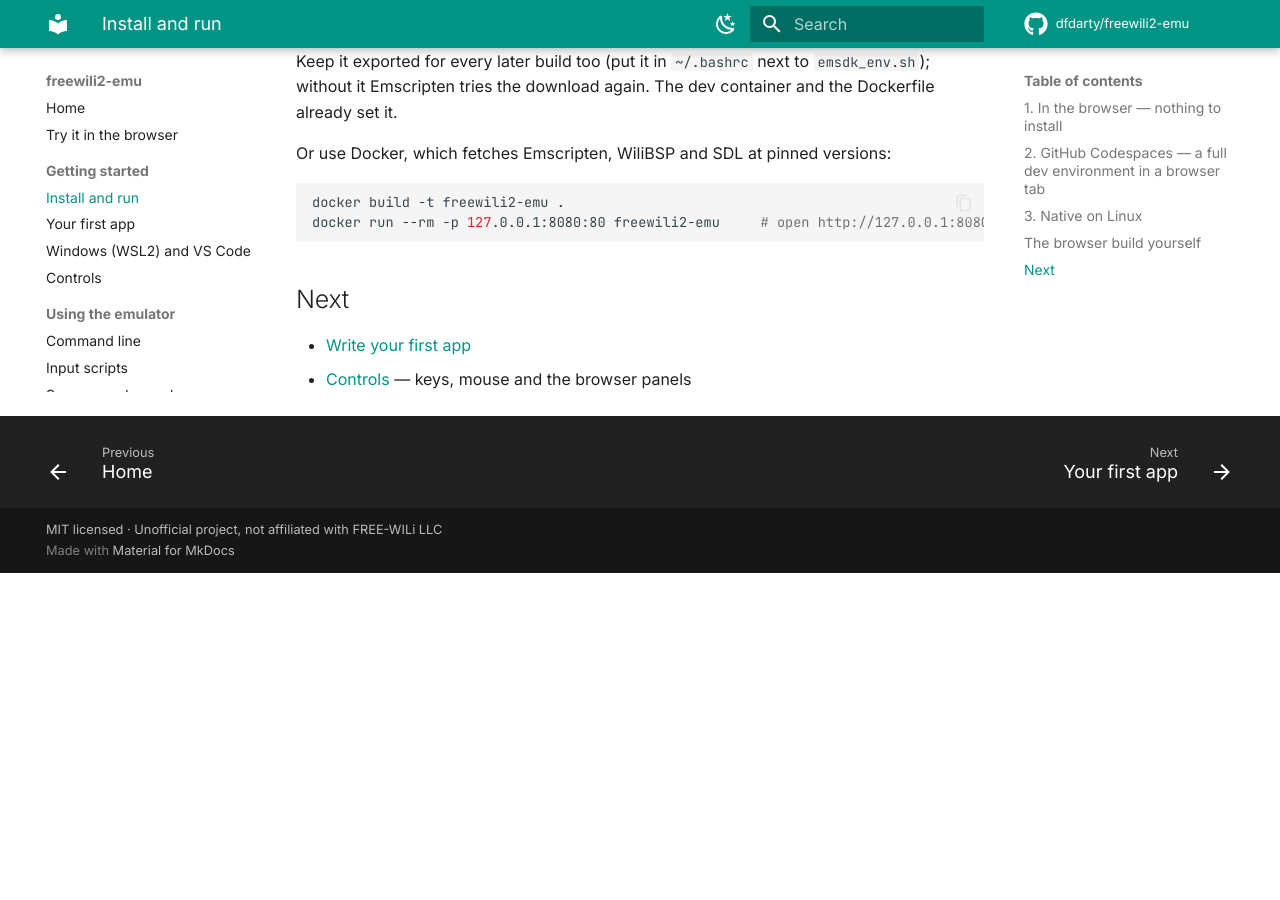
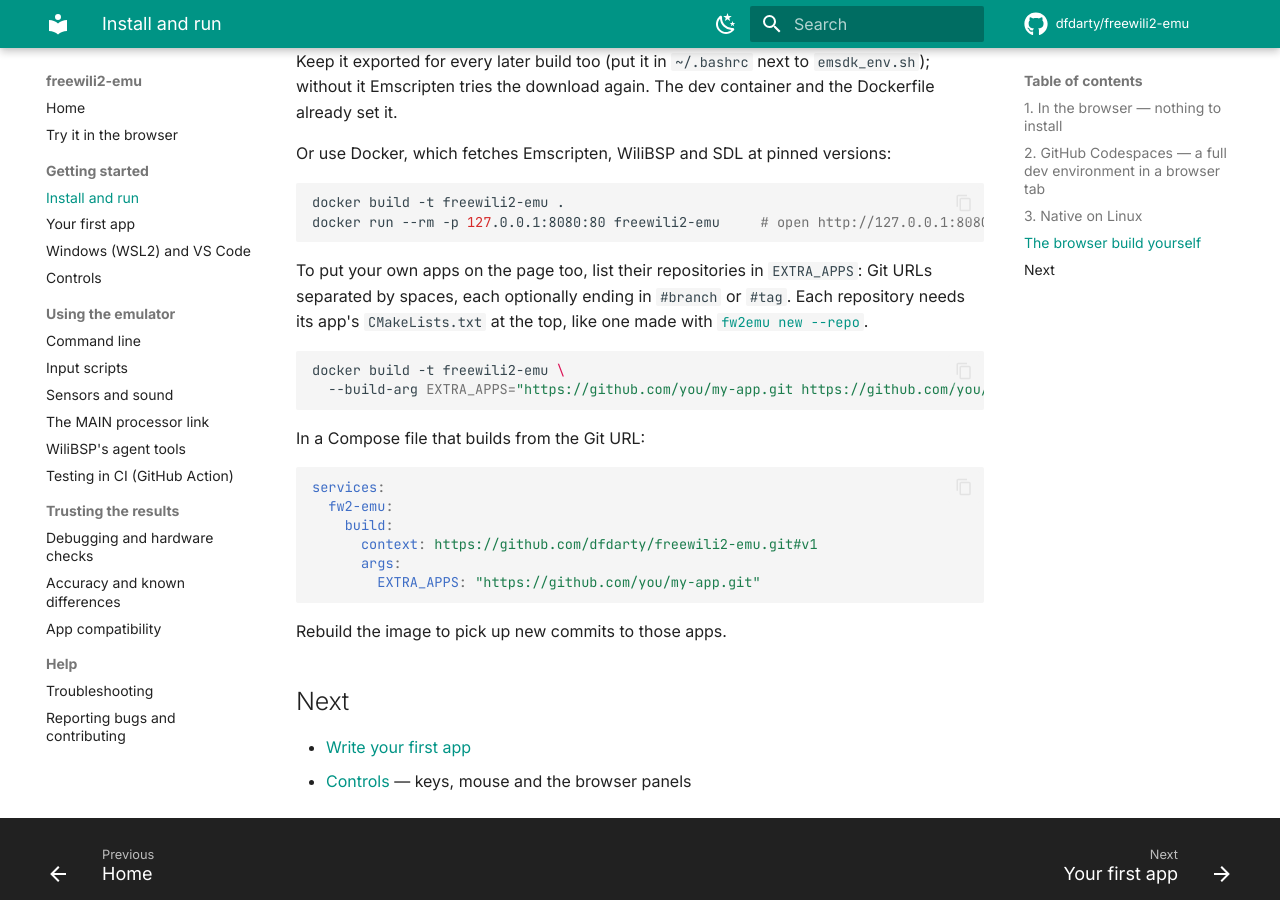
Before and after one commit to dfdarty/freewili2-emu, an MkDocs documentation site: the page built from docs/getting-started.md, in a window 1280 px wide and 900 px high, scrolled down 2465 px. Built offline with MkDocs 1.6.1 and Material for MkDocs 9.7.7, drawn with Linux system fonts in a browser that asks for light colours; comment, search, counter and statistics services are not loaded; before the commit the page ends 3038 px from its top, so only the background shows below that.

Commit message:
Docker: EXTRA_APPS builds apps from other repositories into the web page
Co-Authored-By: Claude Opus 5.5 <noreply@anthropic.com>
Claude-Session: https://claude.ai/code/session_011trzLwWpaPA8Ye3xXw5xUM

````diff
--- a/docs/getting-started.md
+++ b/docs/getting-started.md
@@ -120,6 +120,29 @@ docker build -t freewili2-emu .
 docker run --rm -p 127.0.0.1:8080:80 freewili2-emu     # open http://127.0.0.1:8080
 ```
 
+To put your own apps on the page too, list their repositories in
+`EXTRA_APPS`: Git URLs separated by spaces, each optionally ending in
+`#branch` or `#tag`. Each repository needs its app's `CMakeLists.txt` at the
+top, like one made with [`fw2emu new --repo`](first-app.md).
+
+```sh
+docker build -t freewili2-emu \
+  --build-arg EXTRA_APPS="https://github.com/you/my-app.git https://github.com/you/other-app.git#v2" .
+```
+
+In a Compose file that builds from the Git URL:
+
+```yaml
+services:
+  fw2-emu:
+    build:
+      context: https://github.com/dfdarty/freewili2-emu.git#v1
+      args:
+        EXTRA_APPS: "https://github.com/you/my-app.git"
+```
+
+Rebuild the image to pick up new commits to those apps.
+
 ## Next
 
 - [Write your first app](first-app.md)
````
Also changed, not shown: CHANGELOG.md (+2 -0 lines), 1 other file.
